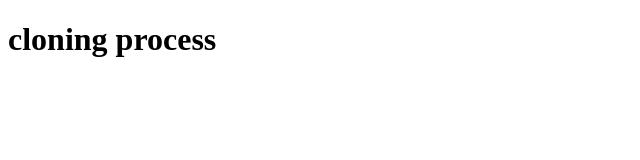
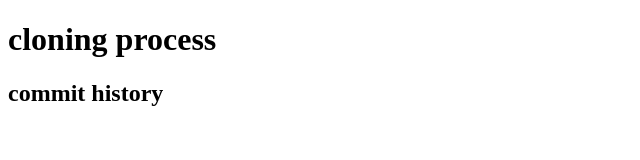
Before and after one commit to rani-321/clone-process, a plain HTML site: page index.html in a window 1280 px wide. Shown: the whole page, without its empty margins (0-640 px from the left). Drawn offline with Linux system fonts and the light colour scheme.

Commit message:
version2

```diff
--- a/index.html
+++ b/index.html
@@ -7,5 +7,6 @@
 </head>
 <body>
     <h1>cloning process</h1>
+    <h2>commit history</h2>
 </body>
 </html>
```
